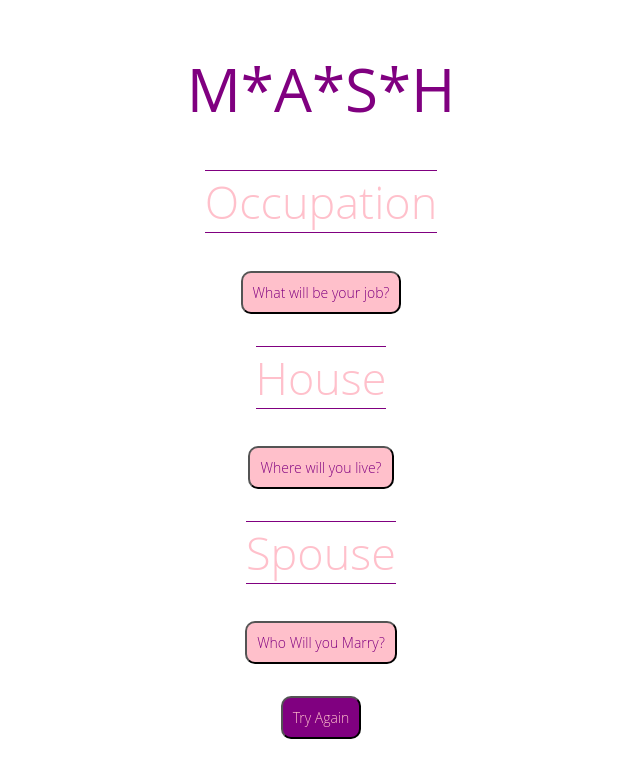
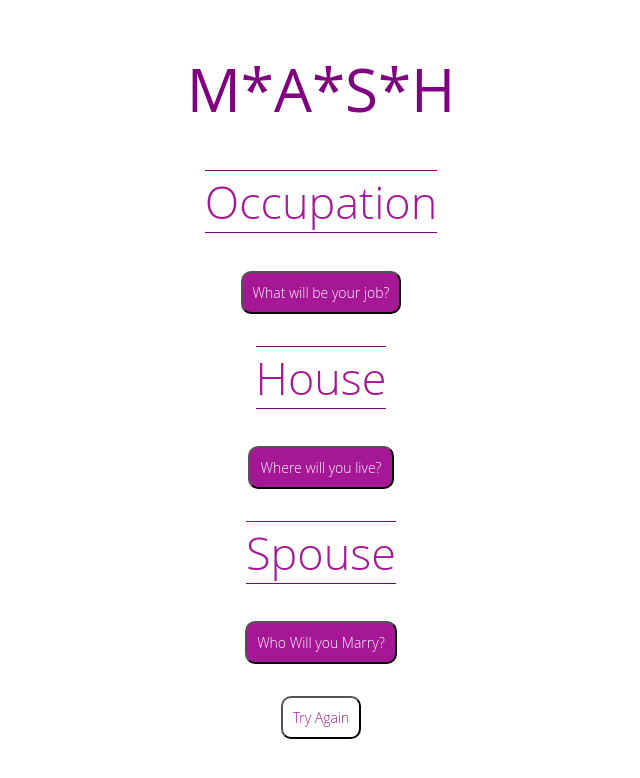
Before and after one commit to broleomo/game-of-life, a plain HTML site: page index.html in a window 1280 px wide. Shown: the whole page, without its empty margins (319-959 px from the left). Drawn offline with Linux system fonts and the light colour scheme.

Commit message:
button hovers

```diff
--- a/styles/main.css
+++ b/styles/main.css
@@ -12,8 +12,11 @@
 }
 #reset {
     max-width: 300px;
-    background-color: purple;
-    color: pink;
+    background-color: white;
+    color: #A51795;
+}
+#reset:hover {
+    background-color: #E5E5E5;
 }
 h1 {
     font-size: 60px;
@@ -25,7 +28,7 @@ h1 {
 }
 h2 {
     font-size: 45px;
-    color: Pink;
+    color: #A51795;
     font-family: 'Open Sans';
     font-weight: 100;
     border-bottom: 1px purple solid;
@@ -35,10 +38,13 @@ h2 {
 button {
     font-family: 'Open Sans';
     font-size: 14px;
-    background-color: Pink;
+    background-color: #A51795;
     font-weight: 300;
     max-width: 200px;
     border-radius: 10px;
-    color: purple;
+    color: white;
     padding: 10px;
 }
+button:hover {
+    background-color: #A5609D;
+}
```
